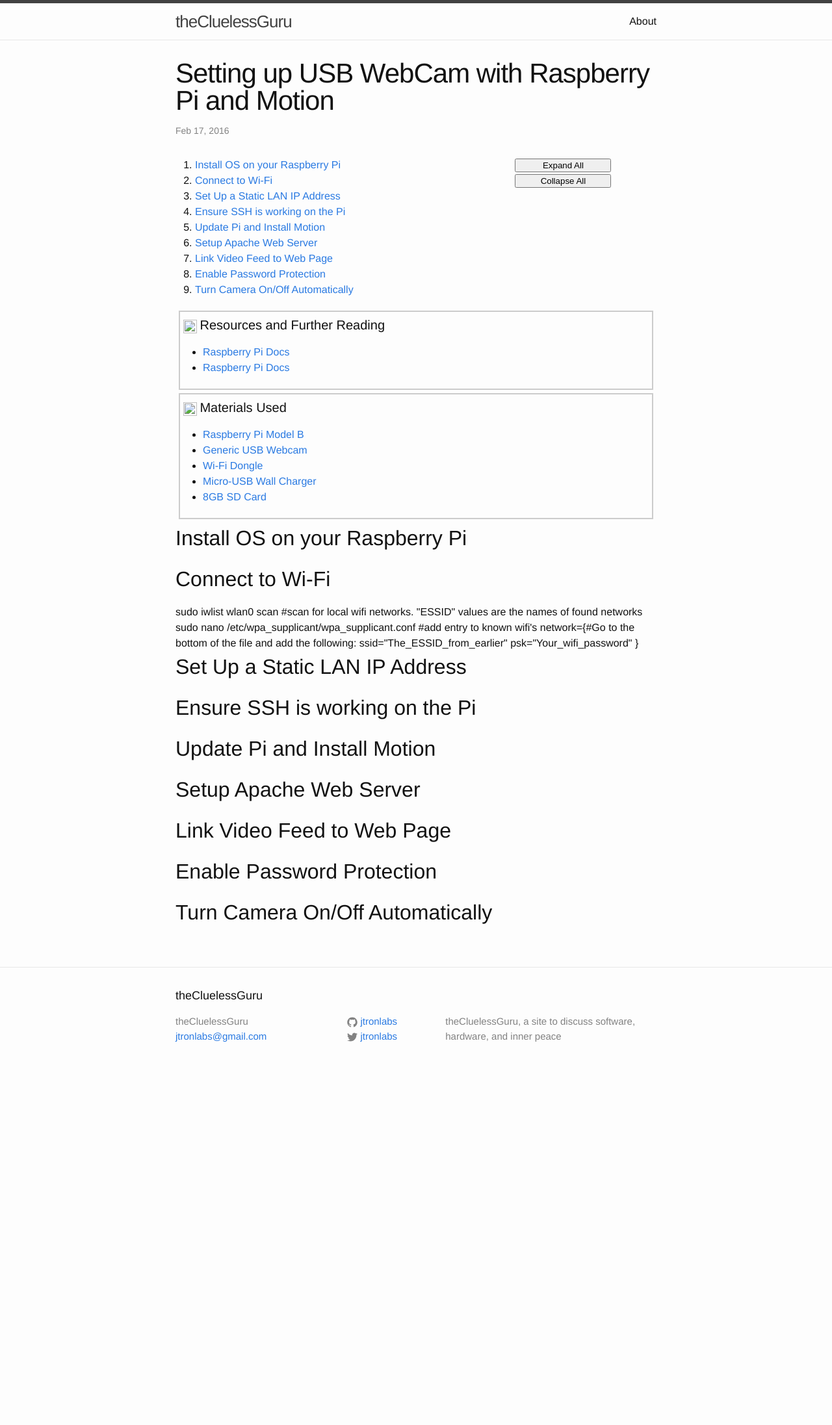
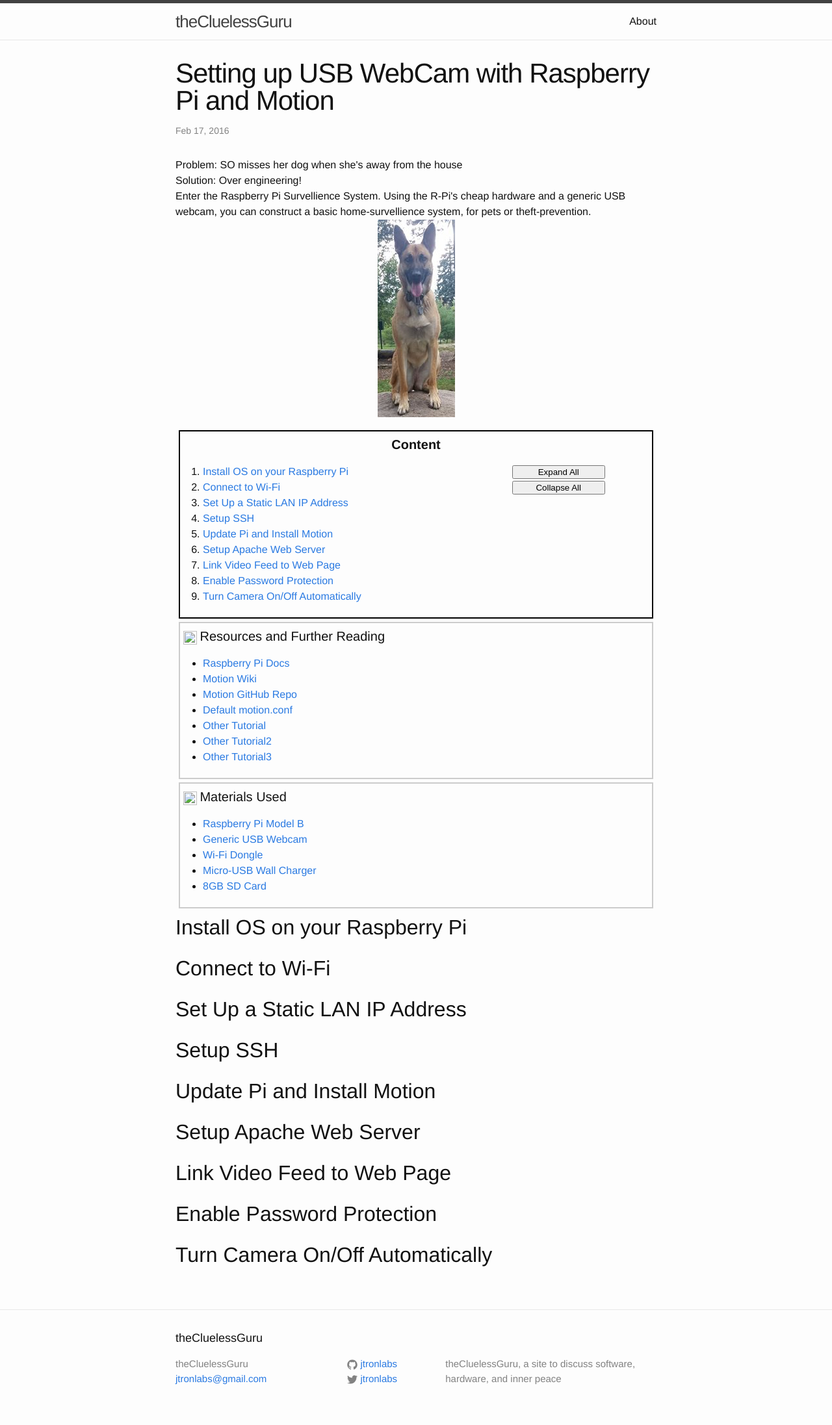
Before and after one commit to JTronLabs/blog, a Jekyll site: the page built from _posts/2016-02-17-RPi-WebCam.markdown, in a window 1280 px wide. Shown: the whole page at 65% size. Built offline with Jekyll 4.4.1, drawn with Linux system fonts in a browser that asks for light colours; before the commit the page ends 1666 px from its top, so only the background shows below that.

Commit message:
continuing work on RPi blog draft and refining basic post design

```diff
--- a/_includes/blog_text.html
+++ /dev/null
@@ -1 +0,0 @@
-<p>{{ include.content }}</p>
--- a/_includes/tutorial_steps.html
+++ /dev/null
@@ -1,9 +0,0 @@
-<article id="tutorial">
-
-  {% for step in include.steps %}
-    <h2 id="{{ step.title | downcase | replace:' ','_' }}">{{ step.title }}</h2>
-    <div class="summary">{{ step.summary }}</div>
-    <div class="background">{{ step.background }}</div>
-
-  {% endfor %}
-</article>
--- a/_includes/tutorial_steps_nav_bar.html
+++ b/_includes/tutorial_steps_nav_bar.html
@@ -8,13 +8,13 @@
 {% if include.tutorial_steps %}
 
 <nav id="tutorial_nav">
-
+  <h4>Content</h4>
   <div id="step-links-list">
     <ol>
 
       {% for step in include.tutorial_steps %}
         <li>
-          <a href="{{ step.title | downcase | replace:' ','_' | prepend: '#'}}">{{ step.title }}</a>
+          <a href="#step_{{ forloop.index }}">{{ step }}</a>
         </li>
       {% endfor %}
 
--- a/_layouts/post.html
+++ b/_layouts/post.html
@@ -10,8 +10,7 @@
   </header>
 
   <div class="post-content" itemprop="articleBody">
-    {% include blog_text.html
-      content=page.introduction %}
+    <div id="introduction">{{ page.introduction }}</div>
 
     {% include tutorial_steps_nav_bar.html
       tutorial_steps=page.tutorial_steps %}
--- a/_posts/2016-02-17-RPi-WebCam.markdown
+++ b/_posts/2016-02-17-RPi-WebCam.markdown
@@ -3,9 +3,22 @@
 title:  "Setting up USB WebCam with Raspberry Pi and Motion"
 date:   2016-02-17 18:58:16 -0500
 categories: jekyll update
+introduction: "
+<span>
+Problem: SO misses her dog when she's away from the house               </br>
+Solution: Over engineering!                                             </br>
+Enter the Raspberry Pi Survellience System. Using the R-Pi's cheap hardware and a generic USB webcam, you can construct a basic home-survellience system, for pets or theft-prevention.
+</span>
+<img src=\"/img/viira.jpg\" alt=\"Dog\" class=\"center-image\">
+"
 resources: [
               {text: "Raspberry Pi Docs", url: "https://www.raspberrypi.org/documentation/usage/webcams/"},
-              {text: "Raspberry Pi Docs", url: "https://www.raspberrypi.org/documentation/usage/webcams/"}
+              {text: "Motion Wiki", url: "http://www.lavrsen.dk/foswiki/bin/view/Motion/WebHome"},
+              {text: "Motion GitHub Repo", url: "https://github.com/sackmotion/motion"},
+              {text: "Default motion.conf", url: "https://github.com/sackmotion/motion/blob/master/motion-dist.conf.in"},
+              {text: "Other Tutorial", url: "http://www.codeproject.com/Articles/665518/Raspberry-Pi-as-low-cost-HD-surveillance-camera"},
+              {text: "Other Tutorial2", url: "http://sjj.azurewebsites.net/?p=701"},
+              {text: "Other Tutorial3", url: "http://pimylifeup.com/raspberry-pi-webcam-server/"},
             ]
 materials: [
               {text: "Raspberry Pi Model B", url: "https://www.raspberrypi.org/products/raspberry-pi-2-model-b/"},
@@ -14,75 +27,57 @@
               {text: "Micro-USB Wall Charger", url: "http://www.amazon.com/Motorola-Wall-Charger-Micro-Cable/dp/B005LFXBJG/ref=sr_1_5?s=electronics&ie=UTF8&qid=1455758956&sr=1-5&keywords=micro+usb+charger"},
               {text: "8GB SD Card", url: "http://www.amazon.com/SanDisk-Memory-SDSDUN-008G-G46-Newest-Version/dp/B00M55BS5O/ref=sr_1_3?s=electronics&ie=UTF8&qid=1455759034&sr=1-3&keywords=8gb+sd+card"}
             ]
-tutorial_steps: [
-              {
-                title: "Install OS on your Raspberry Pi",
-                background: "",
-                summary:
-
-              },
-              {
-                title: "Connect to Wi-Fi",
-                background: "",
-                summary: "sudo iwlist wlan0 scan #scan for local wifi networks. \"ESSID\" values are the names of found networks
-
-  sudo nano /etc/wpa_supplicant/wpa_supplicant.conf #add entry to known wifi's
-
-  network={#Go to the bottom of the file and add the following:
-	    ssid=\"The_ESSID_from_earlier\"
-	    psk=\"Your_wifi_password\"
-	}
-                "
-              },
-              {
-                title: "Set Up a Static LAN IP Address",
-                background: "",
-                summary: ""
-              },
-              {
-                title: "Ensure SSH is working on the Pi",
-                background: "",
-                summary: ""
-              },
-              {
-                title: "Update Pi and Install Motion",
-                background: "",
-                summary: ""
-              },
-              {
-                title: "Setup Apache Web Server",
-                background: "",
-                summary: ""
-              },
-              {
-                title: "Link Video Feed to Web Page",
-                background: "",
-                summary: ""
-              },
-              {
-                title: "Enable Password Protection",
-                background: "",
-                summary: ""
-              },
-              {
-                title: "Turn Camera On/Off Automatically",
-                background: "",
-                summary: ""
-              }
+tutorial_steps: ["Install OS on your Raspberry Pi",
+              "Connect to Wi-Fi",
+              "Set Up a Static LAN IP Address",
+              "Setup SSH",
+              "Update Pi and Install Motion",
+              "Setup Apache Web Server",
+              "Link Video Feed to Web Page",
+              "Enable Password Protection",
+              "Turn Camera On/Off Automatically"
             ]
-
-bloopers: [
-              {
-                title: "Setting Up SSL (https)",
-                background: "",
-                summary: ""
-              }
-            ]
-
-tips: [
+quick_tips: [
   "Use the 'top' command to monitor Pi's CPU and RAM usage levels. Fiddle with resolution and frame-rate of Motion's video stream if it is too high",
   ""
-
-
   ]
 ---
+{% comment %}
+![Dog](/img/viira.jpg){: .center-image}
+{% endcomment %}
+
+<div id="step_1">
+  <h2> {{page.tutorial_steps[0]}} </h2>
+</div>
+
+<div id="step_2">
+  <h2> {{page.tutorial_steps[1]}} </h2>
+</div>
+
+<div id="step_3">
+  <h2> {{page.tutorial_steps[2]}} </h2>
+</div>
+
+<div id="step_4">
+  <h2> {{page.tutorial_steps[3]}} </h2>
+</div>
+
+<div id="step_5">
+  <h2> {{page.tutorial_steps[4]}} </h2>
+</div>
+
+<div id="step_6">
+  <h2> {{page.tutorial_steps[5]}} </h2>
+</div>
+
+<div id="step_7">
+  <h2> {{page.tutorial_steps[6]}} </h2>
+</div>
+
+<div id="step_8">
+  <h2> {{page.tutorial_steps[7]}} </h2>
+</div>
+
+<div id="step_9">
+  <h2> {{page.tutorial_steps[8]}} </h2>
+</div>
--- a/_sass/_post.scss
+++ b/_sass/_post.scss
@@ -10,6 +10,13 @@
 }
 
 #tutorial_nav{
+  border: 2px solid black;
+  padding:5px;
+  margin: 5px;
+  h1,h2,h3,h4,h5,h6{
+    text-align: center;
+    font-weight: bold;
+  }
   ul
   {
     list-style-type: none;
@@ -29,3 +36,7 @@
     }
   }
 }
+
+#introduction{
+  padding-bottom: 15px;
+}
--- a/css/main.scss
+++ b/css/main.scss
@@ -43,6 +43,11 @@
     }
 }
 
+.center-image{
+  text-align: center;
+  margin: 0 auto;
+  display: block;
+}
 
 
 // Import partials from `sass_dir` (defaults to `_sass`)
```
Also changed, not shown: other parts of _layouts/post.html (+0 -4 lines), _posts/2016-02-16-Writing-a-Blog.markdown (+11 -4 lines), _posts/2016-02-17-welcome-to-jekyll.markdown (deleted, +0 -25 lines), img/viira.jpg (added).
